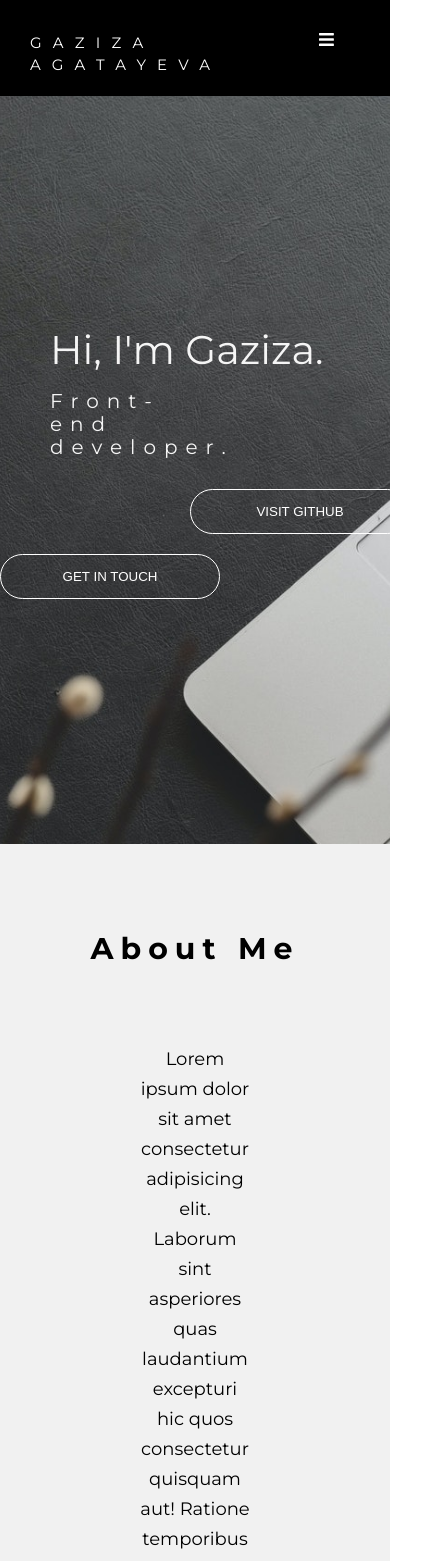
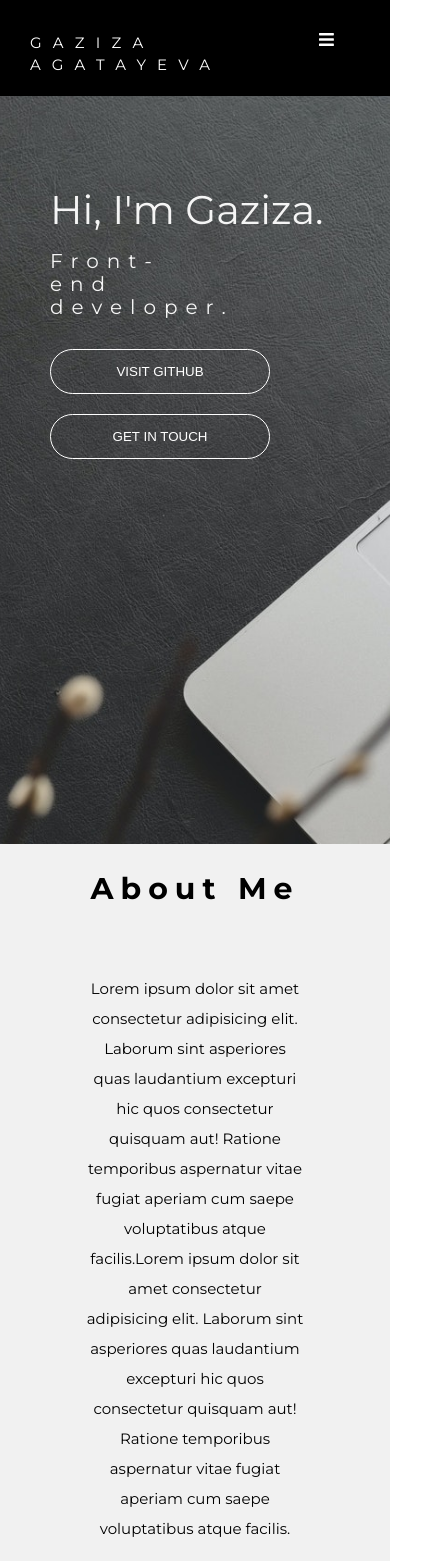
Before and after one commit to Gazizaa/Portfolio-Website, a React (Create React App) app: page / in a window 390 px wide. Shown: the top 1561 px of the page, 430 px wide, since content can reach past the window. Built offline with nearby package versions, Linux system fonts and the light colour scheme.

Commit message:
updated css

```diff
--- a/src/components/AboutMe/index.js
+++ b/src/components/AboutMe/index.js
@@ -16,7 +16,6 @@ const AboutMe = () => {
                         <FontAwesomeIcon icon={ ["fab", "js"]} /> JS--
                         <FontAwesomeIcon icon={ ["fab", "react"]} /> REACT--
                         <img src="https://img.icons8.com/ios/50/000000/redux.png" style={{'width': '18px'}}/> REDUX--
-                        <img src="https://img.icons8.com/ios/50/000000/redux.png" style={{'width': '18px'}}/> REDUX_THUNK--
                         <FontAwesomeIcon icon={ ["fab", "sass"]} /> SASS--
                         <FontAwesomeIcon icon={ ["fab", "bootstrap"]} /> BOOTSTRAP--
                         <FontAwesomeIcon icon={ ["fab", "figma"]} /> FIGMA
--- a/src/components/AboutMe/index.scss
+++ b/src/components/AboutMe/index.scss
@@ -22,6 +22,7 @@
       line-height: 30px;
       font-size: 18px;
       padding: 20px;
+      transition: 0.75s ease-in-out;
     }
     button {
       background-color: black;
@@ -31,6 +32,11 @@
       width: 170px;
       border-radius: 20px;
       border: none;
+      transition: transform 0.5s;
+      &:hover {
+        transform: scale(1.2);
+        background-color: #363434;
+      }
       a {
         text-decoration: none;
         color: white;
@@ -53,3 +59,17 @@
     }
   }
 }
+@media (max-width: 900px) {
+  .aboutme-container {
+    padding: 30px;
+  }
+}
+@media (max-width: 550px) {
+  .cv-col {
+    width: 100%;
+    p {
+      font-size: 15px !important;
+      padding: 10px !important;
+    }
+  }
+}
--- a/src/components/Footer/index.scss
+++ b/src/components/Footer/index.scss
@@ -109,3 +109,8 @@
     }
   }
 }
+@media (max-width: 500px) {
+  .footer-input h4 {
+    font-size: 35px;
+  }
+}
--- a/src/components/Main/index.js
+++ b/src/components/Main/index.js
@@ -6,8 +6,12 @@ const Main = () => {
         <div className="main-section">
                 <h1>Hi, I'm Gaziza.</h1>
                 <p>Front-end developer.</p>
-                <button className='github-btn'>Visit Github</button>
-                <button>Get In touch</button>
+                <button className='github-btn'>
+                    <a href="https://github.com/Gazizaa" target="_blank">Visit Github</a>
+                </button>
+                <button>
+                    <a href="mailto:gazizaagatayeva@gmail.com">Get In touch</a>
+                </button>
         </div>
     )
 }
--- a/src/components/Main/index.scss
+++ b/src/components/Main/index.scss
@@ -8,13 +8,13 @@
   color: whitesmoke;
   h1 {
     padding-top: 330px;
-    padding-left: 190px;
+    padding-left: 170px;
     font-size: 80px;
     font-weight: 500;
     margin-bottom: 10px;
   }
   p {
-    padding: 10px 193px;
+    padding: 10px 173px;
     font-size: 23px;
     letter-spacing: 0.5rem;
     /* text-transform: uppercase; */
@@ -23,7 +23,6 @@
     margin-right: 20px;
     margin-top: 20px;
     background: none;
-    color: white;
     outline: none;
     width: 220px;
     height: 45px;
@@ -36,9 +35,13 @@
       border: 1px solid whitesmoke;
       transform: scale(1.1);
     }
+    a {
+      color: white;
+      text-decoration: none;
+    }
   }
   .github-btn {
-    margin-left: 190px;
+    margin-left: 170px;
   }
 }
 @media (max-width: 1100px) {
@@ -50,6 +53,12 @@
     padding-left: 50px;
     font-size: 25px;
   }
+  .github-btn {
+    margin-left: 50px !important;
+  }
+  h1 {
+    padding-top: 230px !important;
+  }
 }
 @media (max-width: 600px) {
   .main-section h1 {
@@ -59,4 +68,18 @@
     font-size: 20px;
     line-height: 23px;
   }
+  .github-btn {
+    margin-right: 80px !important;
+  }
+  .main-section button {
+    margin-left: 50px !important;
+  }
+  h1 {
+    padding-top: 190px !important;
+  }
 }
+@media (max-width: 350px) {
+  .main-section button {
+    margin-right: 0px !important;
+  }
+}
--- a/src/components/Projects/index.scss
+++ b/src/components/Projects/index.scss
@@ -77,21 +77,6 @@ h3 {
   border-top-right-radius: 20px;
   text-decoration: underline;
   text-decoration-color: rgba(15, 15, 15);
-  /*  span {
-    position: relative;
-    &::after {
-      content: "";
-      position: absolute;
-      left: 0;
-      bottom: 12px;
-      right: 16px;
-      top: 0;
-      width: 52px;
-      height: 3px;
-      background: #000;
-      display: block;
-    }
-  }*/
 }
 @media (max-width: 1200px) {
   .project {
@@ -99,11 +84,20 @@ h3 {
   }
 }
 @media (max-width: 850px) {
+  .project {
+    padding: 10px;
+  }
   .projects-section {
     h3 {
-      font-size: 16px;
+      font-size: 20px;
       width: 300px;
+      margin-bottom: 30px;
     }
+  }
+}
+@media (max-width: 475px) {
+  .source-btn {
+    margin-top: 20px;
   }
 }
 @media (max-width: 400px) {
```
